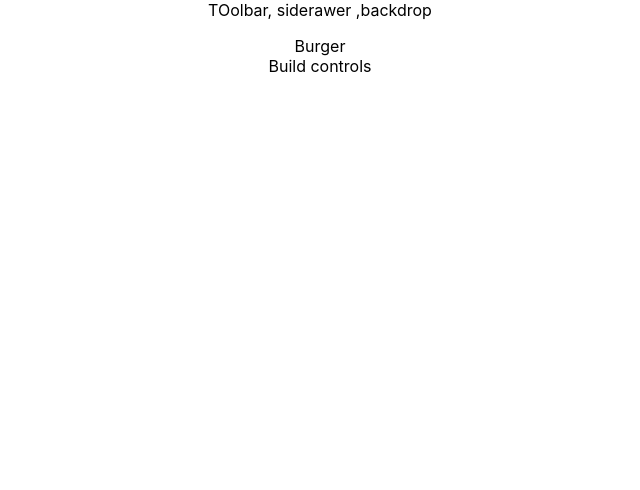
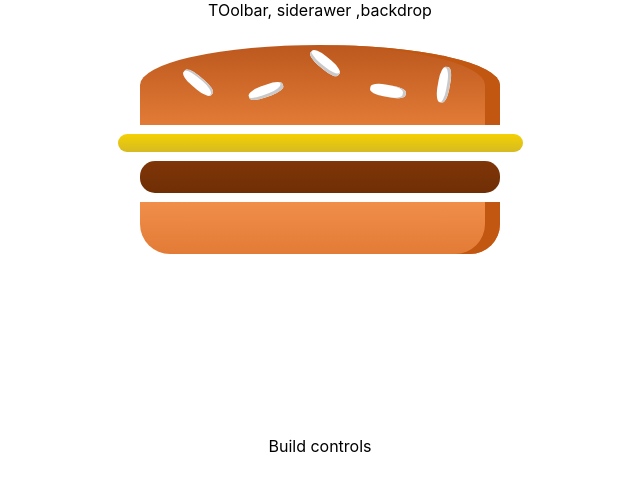
Before and after one commit to Abuu001/React-Burger-builder, a React (Create React App) app: page / in a window 1280 px wide. Shown: the top 490 px of the page, without its empty margins (320-960 px from the left). Built offline with nearby package versions, Linux system fonts and the light colour scheme.

Commit message:
Added some styling

```diff
--- /dev/null
+++ b/src/components/Burger/Burger.css
@@ -0,0 +1,30 @@
+ .Burger{
+    width: 100%;
+    margin: auto;
+    height: 250px;
+    overflow: scroll;
+    text-align: center;
+    font-weight: bold;
+    font-size: 1.2rem;
+}
+
+@media (min-width: 1000px) and (min-height: 700px){
+    .Burger{
+        width: 700px;
+        height: 600px;
+    }
+}
+
+@media (min-width: 500) and (min-height: 400px){
+    .Burger{
+        width: 350px;
+        height: 300px;
+    }
+}
+
+ @media (min-width: 500px) and (min-height: 400px){
+    .Burger{
+        width: 450px;
+        height: 400px;
+    }
+}
--- a/src/components/Burger/Burger.js
+++ b/src/components/Burger/Burger.js
@@ -1,9 +1,14 @@
 import React from 'react'
+import "./Burger.css"
+import BurgerIngredient from "./BurgerIngredients/BurgerIngredient"
 
-function Burger() {
+function Burger(props) {
 return (
-    <div>
-
+    <div className="Burger">
+            <BurgerIngredient  type="bread-top"/>
+            <BurgerIngredient  type="cheese"/>
+            <BurgerIngredient  type="meat"/>
+            <BurgerIngredient  type="bread-bottom"/>
     </div>
     )
 }
--- a/src/components/Layout/Layout.js
+++ b/src/components/Layout/Layout.js
@@ -6,7 +6,7 @@
     return(
         <Aux >
             <div> TOolbar, siderawer ,backdrop</div>
-             <main  className="Content">
+            <main  className="Content">
                 {props.children}
             </main>
         </Aux>
--- a/src/containers/Burger Builder/BurgerBuilder.js
+++ b/src/containers/Burger Builder/BurgerBuilder.js
@@ -1,5 +1,6 @@
 import React, { Component } from 'react'
 import Aux from "../../hoc/Auxi"
+import Burger from "../../components/Burger/Burger"
 
  class BurgerBuilder extends Component {
     constructor(props) {
@@ -12,11 +13,11 @@
     render() {
         return (
             <Aux>
-             <div>Burger</div>
-             <div>Build controls</div>
+                <Burger />
+                <div>Build controls</div>
             </Aux>
         )
     }
 }
 
-export default BurgerBuilder
+export default BurgerBuilder;
```
Also changed, not shown: src/components/Burger/BurgerIngredients/BurgerIngredient.js (indentation only).
